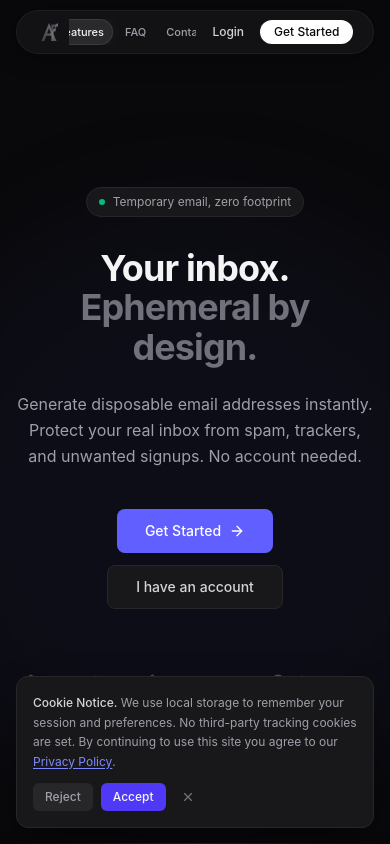
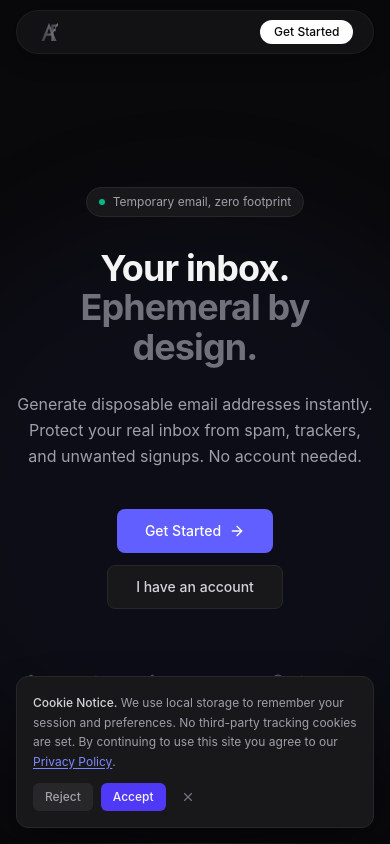
Before and after one commit to qbpg/AetherFetch, a Next.js app: page / in a window 390 px wide. Shown: the top 844 px of the page. Built offline with nearby package versions, Linux system fonts and the light colour scheme.

Commit message:
feat(navbar): stream-line to logo + dynamic login/register-to-dashboard CTA without hamburger

```diff
--- a/src/components/AppleFloatingNavbar.tsx
+++ b/src/components/AppleFloatingNavbar.tsx
@@ -1,45 +1,10 @@
 "use client";
 
-import { useState, useEffect, useCallback } from "react";
 import Link from "next/link";
 import { useSession } from "@/contexts/SessionContext";
 
-const NAV_LINKS = [
-  { href: "#features", label: "Features" },
-  { href: "#faq", label: "FAQ" },
-  { href: "#contact", label: "Contact" },
-];
-
 export default function AppleFloatingNavbar() {
   const { session } = useSession();
-  const [activeSection, setActiveSection] = useState<string | null>(null);
-
-  useEffect(() => {
-    const sections = ["features", "faq", "contact"];
-    const observer = new IntersectionObserver(
-      (entries) => {
-        for (const entry of entries) {
-          if (entry.isIntersecting) {
-            setActiveSection(entry.target.id);
-          }
-        }
-      },
-      { rootMargin: "-40% 0px -55% 0px" }
-    );
-    for (const id of sections) {
-      const el = document.getElementById(id);
-      if (el) observer.observe(el);
-    }
-    return () => observer.disconnect();
-  }, []);
-
-  const scrollTo = useCallback((href: string) => {
-    const id = href.replace("#", "");
-    const el = document.getElementById(id);
-    if (el) {
-      el.scrollIntoView({ behavior: "smooth", block: "start" });
-    }
-  }, []);
 
   return (
     <div className="fixed top-0 left-0 right-0 z-[100] pointer-events-none">
@@ -47,56 +12,32 @@ export default function AppleFloatingNavbar() {
         <nav
           className="pointer-events-auto mx-auto flex h-11 w-[92vw] max-w-3xl items-center justify-between rounded-full bg-zinc-900/70 backdrop-blur-xl border border-zinc-800/60 shadow-[0_2px_24px_rgba(0,0,0,0.4)] px-5 transition-all duration-500 ease-[cubic-bezier(0.16,1,0.3,1)] hover:border-zinc-700/80 hover:shadow-[0_2px_32px_rgba(0,0,0,0.5)]"
         >
-          <Link href="/" className="flex shrink-0 items-center gap-2 mr-2">
+          <Link href="/" className="flex shrink-0 items-center gap-2">
             <img
               src="/logo.svg"
               alt="AetherFetch"
               className="h-6 w-6 object-contain"
             />
-            <span className="font-semibold tracking-tight text-zinc-100 text-sm hidden md:inline">
+            <span className="font-semibold tracking-tight text-zinc-100 text-sm hidden sm:inline">
               AetherFetch
             </span>
           </Link>
 
-          <div className="flex items-center justify-center gap-1 md:gap-1.5 overflow-x-auto no-scrollbar flex-shrink min-w-0">
-            {NAV_LINKS.map((link) => (
-              <button
-                key={link.href}
-                onClick={() => scrollTo(link.href)}
-                className={`relative px-2 md:px-3 py-1 text-[11px] md:text-xs font-medium rounded-full transition-all duration-300 whitespace-nowrap ${
-                  activeSection === link.href.replace("#", "")
-                    ? "text-zinc-100 bg-white/10 shadow-[0_0_12px_rgba(255,255,255,0.06)] border border-white/[0.08]"
-                    : "text-zinc-400 hover:text-zinc-200 hover:bg-white/5 hover:shadow-[0_0_16px_rgba(255,255,255,0.04)] hover:border-zinc-700/80"
-                }`}
-              >
-                {link.label}
-              </button>
-            ))}
-          </div>
-
-          <div className="flex shrink-0 items-center gap-1 ml-1 md:ml-2">
+          <div className="flex shrink-0 items-center">
             {session ? (
               <Link
                 href="/dashboard"
-                className="px-3 py-1 text-xs font-medium text-zinc-100 bg-indigo-500 hover:bg-indigo-400 rounded-full transition-all duration-200 hover:shadow-[0_0_16px_rgba(99,102,241,0.3)] active:scale-95 whitespace-nowrap"
+                className="px-3.5 py-1 text-xs font-medium text-zinc-100 bg-indigo-500 hover:bg-indigo-400 rounded-full transition-all duration-200 hover:shadow-[0_0_16px_rgba(99,102,241,0.3)] active:scale-95 whitespace-nowrap"
               >
                 Dashboard
               </Link>
             ) : (
-              <>
               <Link
                 href="/login"
-                  className="px-3 py-1 text-xs font-medium text-zinc-300 hover:text-zinc-100 rounded-full transition-all duration-200 hover:bg-white/5 hover:shadow-[0_0_12px_rgba(255,255,255,0.04)] hover:border-zinc-700/80 whitespace-nowrap"
-                >
-                  Login
-                </Link>
-                <Link
-                  href="/register"
                 className="px-3.5 py-1 text-xs font-medium text-zinc-950 bg-white hover:bg-zinc-200 rounded-full transition-all duration-200 active:scale-95 whitespace-nowrap"
               >
                 Get Started
               </Link>
-              </>
             )}
           </div>
         </nav>
```
Lines whose indentation alone changed are shown as unchanged.
